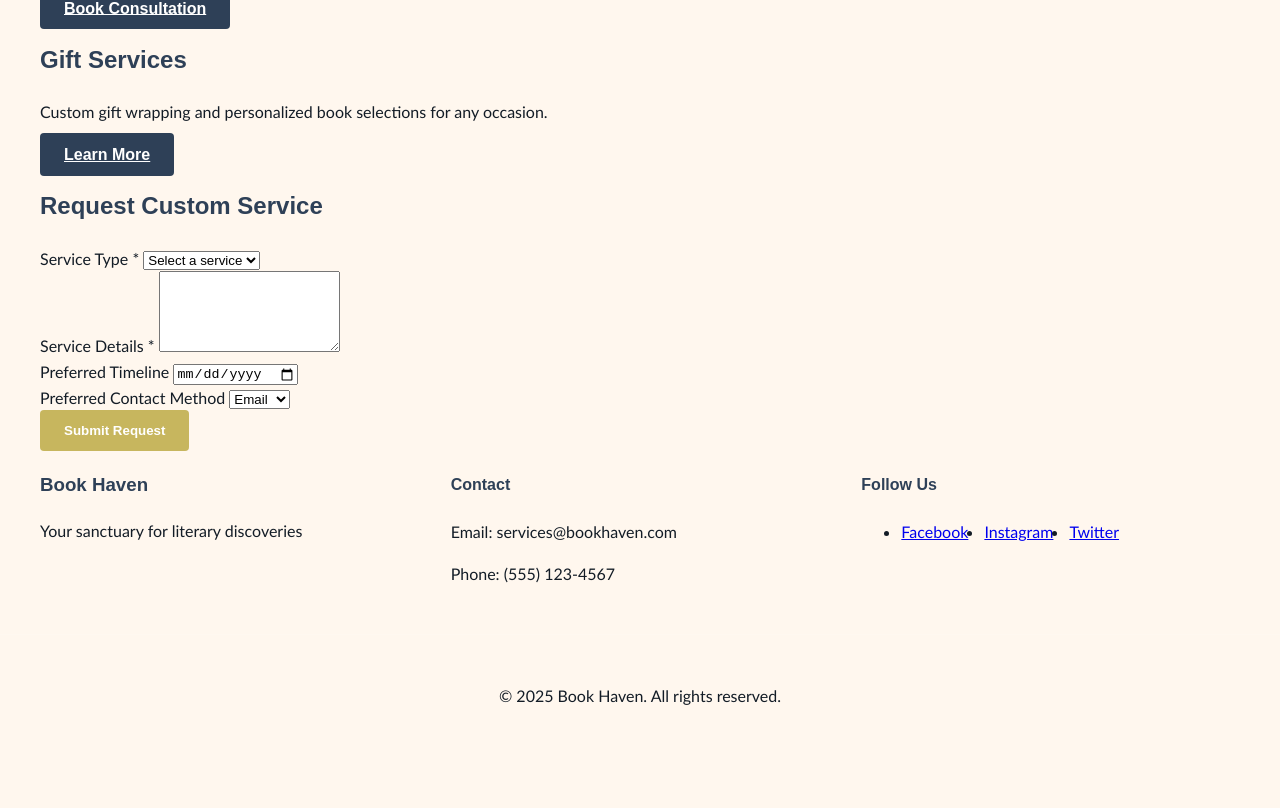
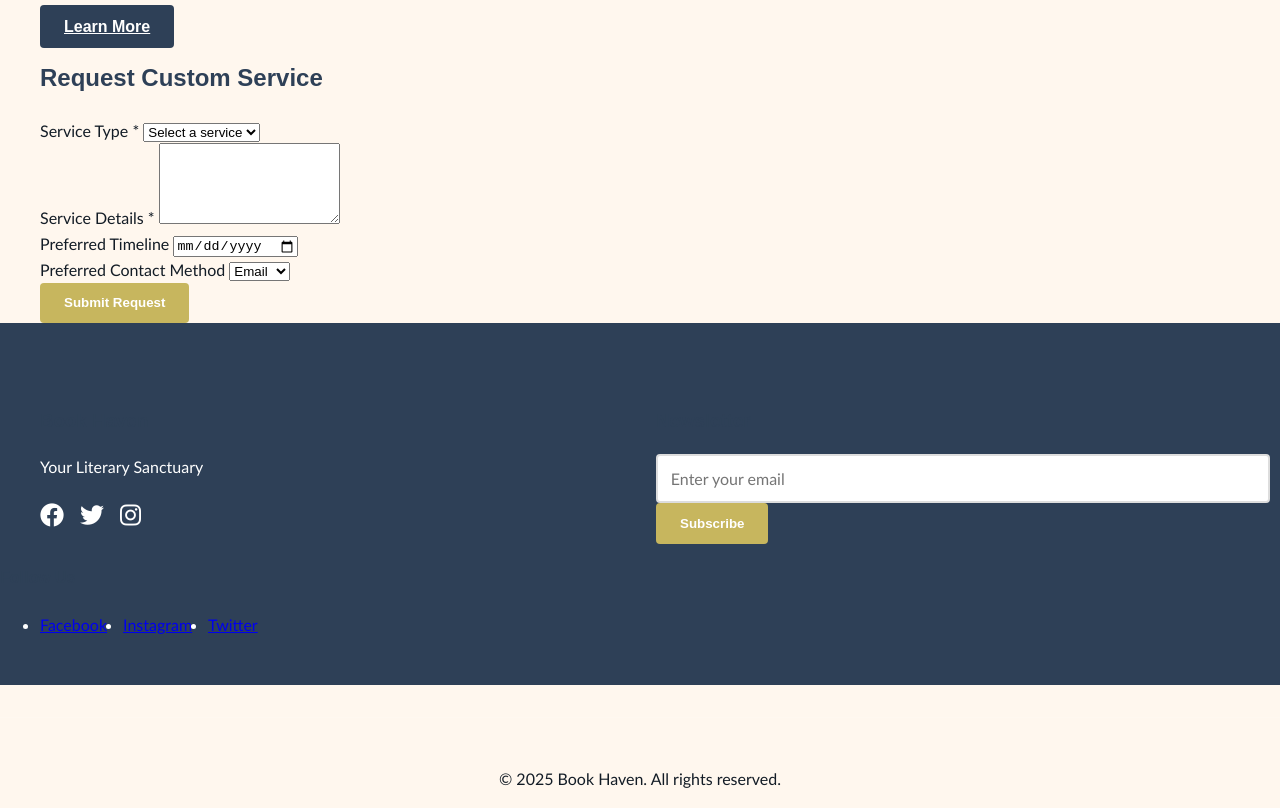
Before and after one commit to RemikoMather/book-haven-site, a website: page custom.html in a window 1280 px wide. Shown: the part 890-1698 px from the top of the page. Before the commit the page ends 1615 px from the top, so only its background shows below. Drawn offline with Linux system fonts and the light colour scheme.

Commit message:
Improve HTML structure: remove duplicate navigation, standardize footer, add loading states

```diff
--- a/custom.html
+++ b/custom.html
@@ -29,13 +29,6 @@
                     <span class="cart-count">0</span>
                 </button>
             </div>
-        </div>
-                <li><a href="index.html">Home</a></li>
-                <li><a href="gallery.html">Gallery</a></li>
-                <li><a href="about.html">About</a></li>
-                <li><a href="custom.html" aria-current="page">Custom</a></li>
-                <li><a href="contact.html">Contact</a></li>
-            </ul>
         </div>
     </nav>
 
@@ -138,16 +131,28 @@
         </section>
     </main>
 
-    <footer>
-        <div class="container footer-content">
-            <div>
+    <footer class="footer">
+        <div class="footer-content">
+            <div class="footer-section">
                 <h3>Book Haven</h3>
-                <p>Your sanctuary for literary discoveries</p>
+                <p>Your Literary Sanctuary</p>
+                <div class="social-links">
+                    <a href="#" class="social-link"><i class="fab fa-facebook"></i></a>
+                    <a href="#" class="social-link"><i class="fab fa-twitter"></i></a>
+                    <a href="#" class="social-link"><i class="fab fa-instagram"></i></a>
+                </div>
             </div>
-            <div>
-                <h4>Contact</h4>
-                <p>Email: services@bookhaven.com</p>
-                <p>Phone: (555) 123-4567</p>
+
+            <div class="footer-section">
+                <h3>Newsletter</h3>
+                <form class="footer-newsletter-form">
+                    <div class="form-group">
+                        <input type="email" class="form-input" placeholder="Enter your email" required>
+                    </div>
+                    <button type="submit" class="btn">Subscribe</button>
+                </form>
+            </div>
+        </div>
             </div>
             <div>
                 <h4>Follow Us</h4>
```
Also changed, not shown: about.html (+0 -12 lines), gallery.html (+4 -0 lines).
